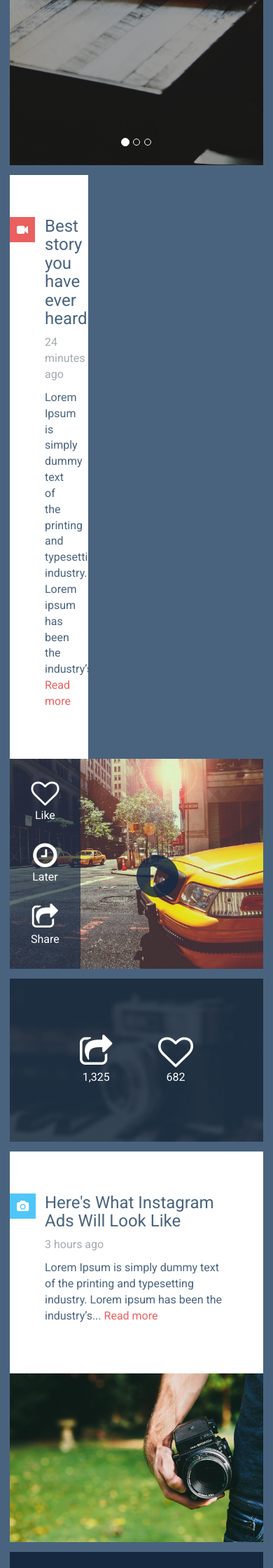
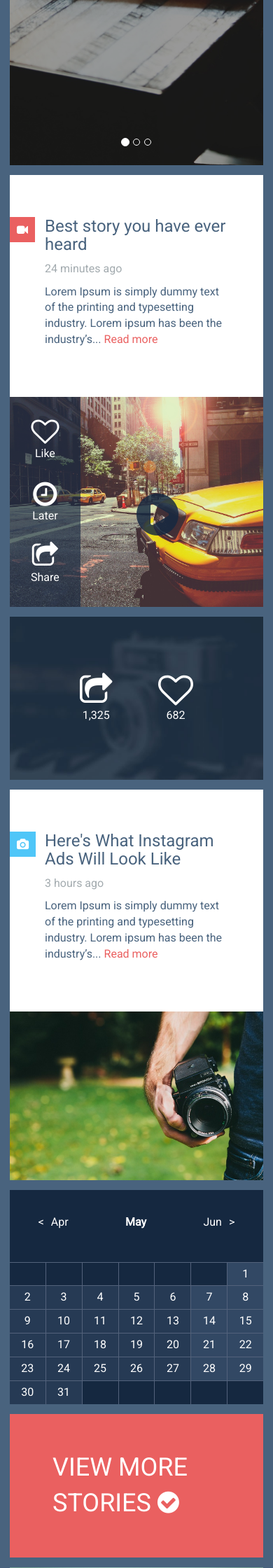
Before and after one commit to Shenloc/Magazine, a Jekyll site: the page built from index.html, in a window 390 px wide. Shown: the part 527-2767 px from the top of the page at 70% size. Built offline with Jekyll 4.4.1, drawn with Linux system fonts in a browser that asks for light colours; nearby versions of some CDN libraries.

Commit message:
Some RWD fixes.

```diff
--- a/_sass/_footer.sass
+++ b/_sass/_footer.sass
@@ -4,12 +4,16 @@
   #footer-nav
     display: flex
     text-align: center
+    flex-wrap: wrap
     a
       padding: 10px
       background-color: $gray
       color: #fff
       flex-grow: 1
       border-right: 1px solid $black
+      @media(max-width: 720px)
+        border-left: 1px solid $black
+        border-collapse: collapse
       &:last-of-type
         border-right: none
       &:hover
--- a/_sass/_instagram.sass
+++ b/_sass/_instagram.sass
@@ -6,7 +6,6 @@
     max-height: none
 
   .insta-social
-    background-color: pink
     padding: 80px 100px
     background:
       image: url('../img/camera-blur.jpg')
--- a/_sass/_new-story.sass
+++ b/_sass/_new-story.sass
@@ -27,8 +27,14 @@
     .article-actions
       display: flex
       margin-top: 60px
+      @media(max-width: 720px)
+        justify-content: space-around
+      @media(max-width: 385px)
+        flex-direction: column
       .action
         margin-right: 5%
+        @media(max-width: 720px)
+          margin-right: 0
         a
           color: #4bc7c7
           margin-right: 10px
--- a/_sass/_video.sass
+++ b/_sass/_video.sass
@@ -9,7 +9,7 @@
     padding: 60px 50px
     position: relative
     @media(max-width: 720px)
-      width: 100%
+      max-width: 100%
     .fa
       color: #fff
       background-color: $red-accent
```
